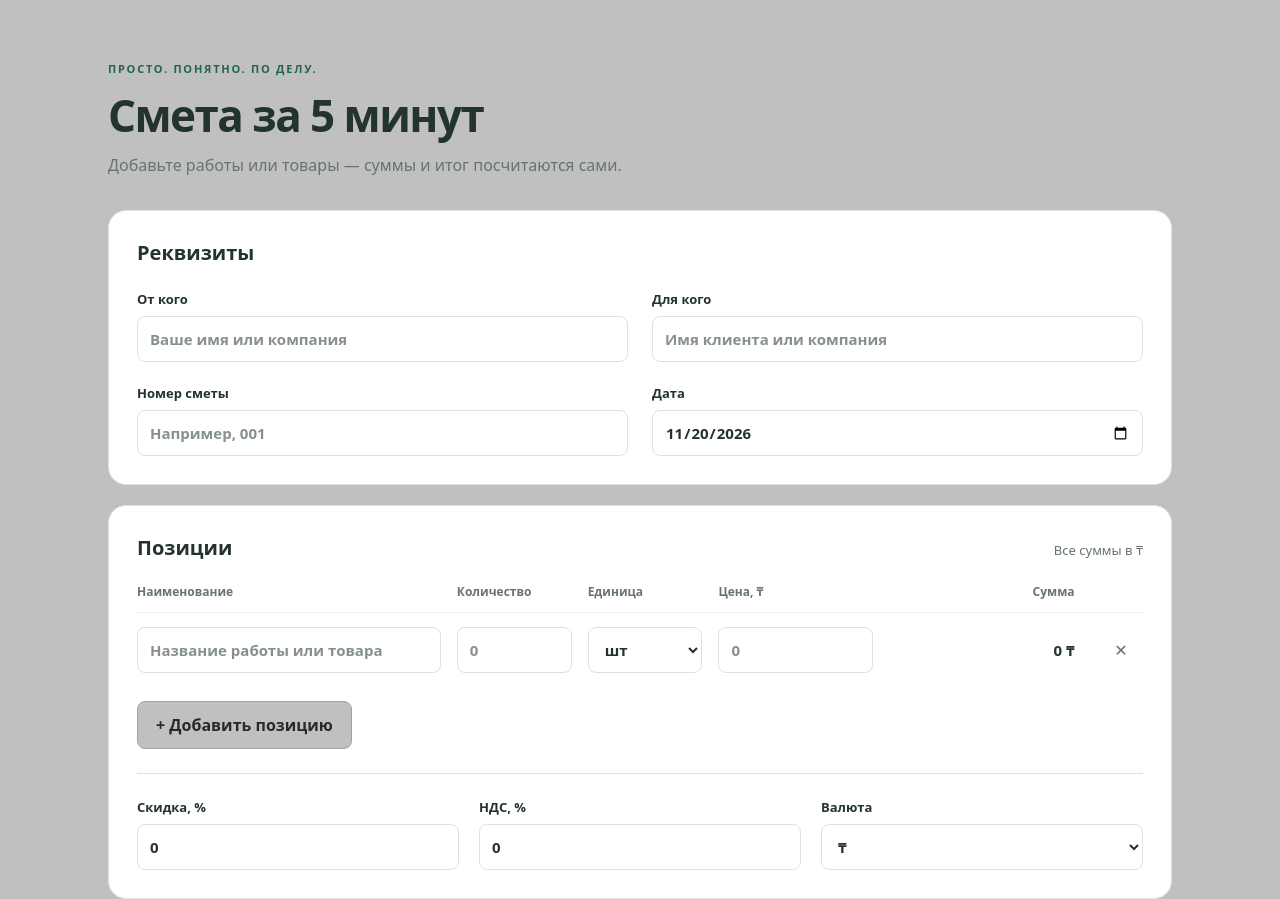
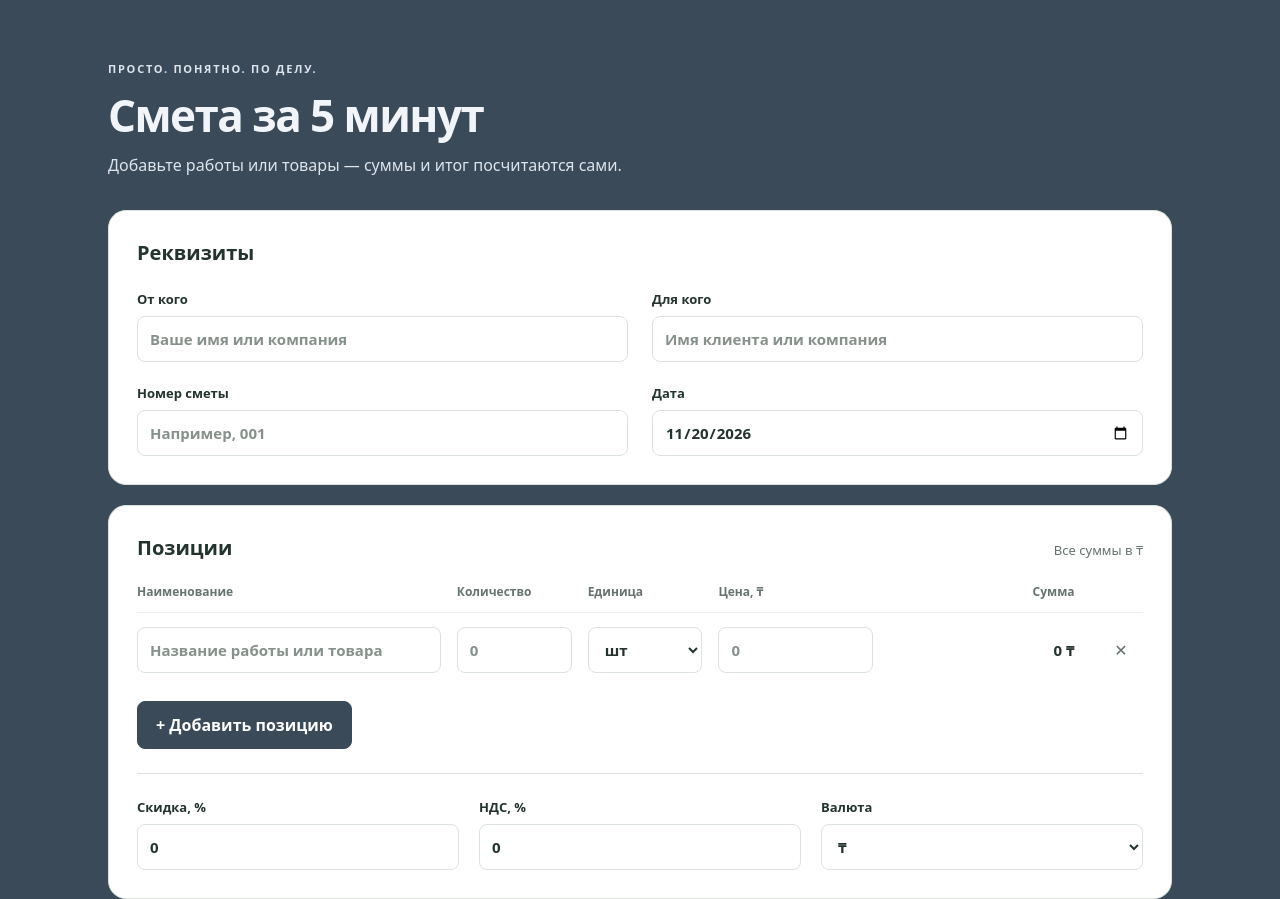
Before and after one commit to stepjamkz/SMETA, a plain HTML site: page index.html in a window 1280 px wide. Shown: the top 899 px of the page. Drawn offline with Linux system fonts and the light colour scheme.

Commit message:
Сделал темно стальной фон

```diff
--- a/styles.css
+++ b/styles.css
@@ -1,7 +1,7 @@
 :root {
   font-family: system-ui, -apple-system, "Segoe UI", sans-serif;
   color: #23332e;
-  background: #c0c0c0;
+  background: #3b4a59;
   font-synthesis: none;
   --accent: #21664c;
   --muted: #66746d;
@@ -11,7 +11,7 @@
 * { box-sizing: border-box; }
 body { margin: 0; }
 .page { width: min(1120px, 100%); margin: 0 auto; padding: 56px 28px; }
-.page-header { margin-bottom: 32px; }
+.page-header { margin-bottom: 32px; color: #f1f5f9; }
 .eyebrow { font-size: 11px; font-weight: 700; letter-spacing: .16em; color: var(--accent); }
 h1 { margin: 12px 0; font-size: clamp(30px, 5vw, 44px); line-height: 1.15; letter-spacing: -.035em; }
 .page-header p { color: var(--muted); line-height: 1.6; margin: 0; }
@@ -45,8 +45,8 @@ td:last-child, th:last-child { padding-right: 0; }
 .delete-button:hover { background: #f0f4f1; border-color: var(--border); color: var(--accent); }
 .add-button { margin-top: 14px; padding: 12px 18px; color: var(--accent); border: 1px solid #c9ddd1; background: #f0f7f3; }
 .add-button:hover { background: #e1efe7; }
-#add-item { color: #292929; border-color: #a3a3a3; background: #c0c0c0; }
-#add-item:hover { background: #b0b0b0; }
+#add-item { color: #fff; border-color: #3b4a59; background: #3b4a59; }
+#add-item:hover { background: #2d3945; }
 .calculation-settings { display: grid; grid-template-columns: repeat(3, minmax(0, 1fr)); gap: 20px; margin-top: 24px; padding-top: 24px; border-top: 1px solid var(--border); }
 .breakdown { display: grid; gap: 16px; }
 .summary-row { display: flex; justify-content: space-between; align-items: baseline; gap: 20px; font-size: 15px; }
@@ -62,6 +62,7 @@ textarea { display: block; width: 100%; min-width: 44px; min-height: 110px; marg
 .action-status { color: var(--muted); font-size: 14px; }
 .action-status:empty { display: none; }
 .version-note { margin-top: 28px; color: var(--muted); font-size: 12px; text-align: center; }
+.page-header p, .eyebrow, .print-actions p, .action-status, .version-note { color: #dce4ec; }
 .copy-fallback { margin-top: 20px; }
 .copy-fallback[hidden] { display: none; }
 .print-button { padding: 12px 24px; border: 1px solid var(--accent); background: var(--accent); color: #fff; }
```
